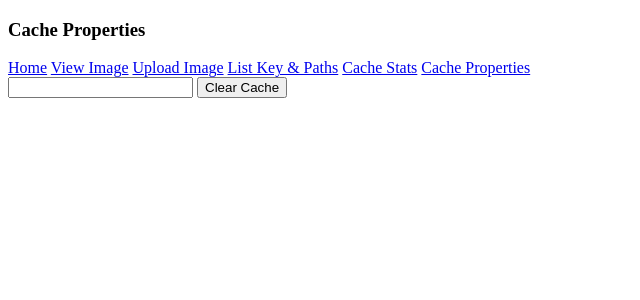
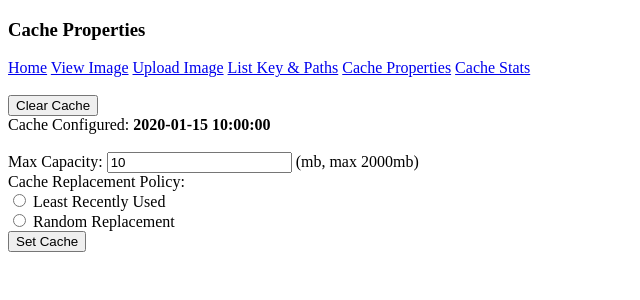
Before and after one commit to mrchenliang/ECE1779_Project1, a Python web app: template backend/templates/cache_properties.html in a window 1280 px wide. Shown: the top 300 px of the page, without its empty margins (0-640 px from the left). Run offline with Jinja, Linux system fonts and the light colour scheme; the template is opened without the code that fills it: most values are stand-ins (such as "Sample title", 1, 10 or a date in 2020).

Commit message:
add cache_properties page

```diff
--- a/backend/constants.py
+++ b/backend/constants.py
@@ -5,6 +5,6 @@ db_config = {'user': 'admin',
 
 
 max_capacity = 2
-replacement_method = 'Least Recently Used'
+replacement_policy = 'Least Recently Used'
 
 ALLOWED_EXTENSIONS = {'.png', '.jpg', '.jpeg', '.gif'}
--- a/backend/templates/cache_properties.html
+++ b/backend/templates/cache_properties.html
@@ -1,18 +1,79 @@
 <!DOCTYPE html>
 <head>
     <title>Very simple memcache</title>
+    <link type="text/css" rel="stylesheet" href="css/cache_properties.css">
 </head>
 <html>
     <body>
         <h3>Cache Properties</h3>
         {% include "navbar.html" %}
         <form method="post" class="cache-form">
-          <input name="clear_cache">
-          <input
-              type="submit"
-              class="submit-button"
-              value="Clear Cache">
-      </form>
-
+            <input style="display:none" name="clear_cache">
+            <input
+                type="submit"
+                class="submit-button"
+                value="Clear Cache"
+            >
+        </form>
+        <form method="post" class="cache-form">
+            <label>Cache Configured: <b>{{ created_at }}</b></label><br><br>
+            <label for="max_capacity">Max Capacity:</label>
+            <input
+                type="text"
+                name="max_capacity"
+                value="{{ max_capacity }}"
+                class="type-select"
+            >
+            (mb, max 2000mb)
+            <label for="replacement_policy" class="label-padding">
+            <br>
+            Cache Replacement Policy:
+            </label>
+            {% if replacement_policy == "Least Recently Used" %}
+            <div>
+                <input type="radio" name="replacement_policy" checked value="Least Recently Used">
+                <label for="lru">Least Recently Used</label>
+            </div>
+            <div>
+                <input type="radio" name="replacement_policy" value="Random Replacement">
+                <label for="random">Random Replacement</label>
+            </div>
+            {% elif replacement_policy == "Random Replacement" %}
+            <div>
+                <input type="radio" name="replacement_policy" value="Least Recently Used">
+                <label for="lru">Least Recently Used</label>
+            </div>
+            <div>
+                <input type="radio" name="replacement_policy" checked value="Random Replacement">
+                <label for="random">Random Replacement</label>
+            </div>
+            {% else %}
+            <div>
+                <input type="radio" name="replacement_policy" value="Least Recently Used">
+                <label for="lru">Least Recently Used</label>
+            </div>
+            <div>
+                <input type="radio" name="replacement_policy" value="Random Replacement">
+                <label for="random">Random Replacement</label>
+            </div>
+            {% endif %}
+            <input
+                type="submit"
+                class="submit-button"
+                value="Set Cache"
+            >
+        </form>
+        <br>
+        <div style="text-align: center;">
+            {% if status is defined %}
+                {% if status == "CLEAR" %}
+                    <h4 style="color: green">Cache Cleared</h4>
+                {% elif status == "OK" %}
+                    <h4 style="color: green">Cache Properties Set</h4>
+                {% elif status == "INVALID" %}
+                    <h4 style="color: red">Invalid Cache Inputs</h4>
+                {% endif %}
+            {% endif %}
+        </div>
     <body>
 </html>
--- a/backend/templates/image.html
+++ b/backend/templates/image.html
@@ -9,6 +9,7 @@
         <form method="post">
             <label>Key:</label>
             <input type="text" name="key_value" />
+            <br>
             <input type="submit" value="Get Key" />
         </form>
         <div>
--- a/backend/templates/main.html
+++ b/backend/templates/main.html
@@ -4,7 +4,7 @@
 </head>
 <html>
     <body>
-        <h1>Welcome to ECE 1779 Project 1</h1>
+        <h2>Welcome to ECE 1779 Project 1</h2>
         {% include "navbar.html" %}
     <body>
 </html>
--- a/backend/templates/navbar.html
+++ b/backend/templates/navbar.html
@@ -3,6 +3,7 @@
   <a href="/image">View Image</a>
   <a href="/upload_image">Upload Image</a>
   <a href="/keys_list">List Key & Paths</a>
+  <a href="/cache_properties">Cache Properties</a>
   <a href="/cache_stats">Cache Stats</a>
-  <a href="/cache_properties">Cache Properties</a>
 </div>
+<br>
--- a/database/memcache.sql
+++ b/database/memcache.sql
@@ -24,7 +24,7 @@ DROP TABLE IF EXISTS `memcache`.`cache_properties` ;
 CREATE TABLE IF NOT EXISTS `memcache`.`cache_properties` (
   `id` INT NOT NULL AUTO_INCREMENT,
   `max_capacity` INT NOT NULL,
-  `replacement_method` VARCHAR(255) NOT NULL,
+  `replacement_policy` VARCHAR(255) NOT NULL,
   `created_at` TIMESTAMP DEFAULT CURRENT_TIMESTAMP,
   PRIMARY KEY (`id`))
 ENGINE = InnoDB;
```
Also changed, not shown: backend/cache_helper.py (+3 -4 lines), backend/main.py (+21 -11 lines), backend/templates/upload_image.html (+1 -7 lines), backend/templates/css/cache_properties.css (added).
